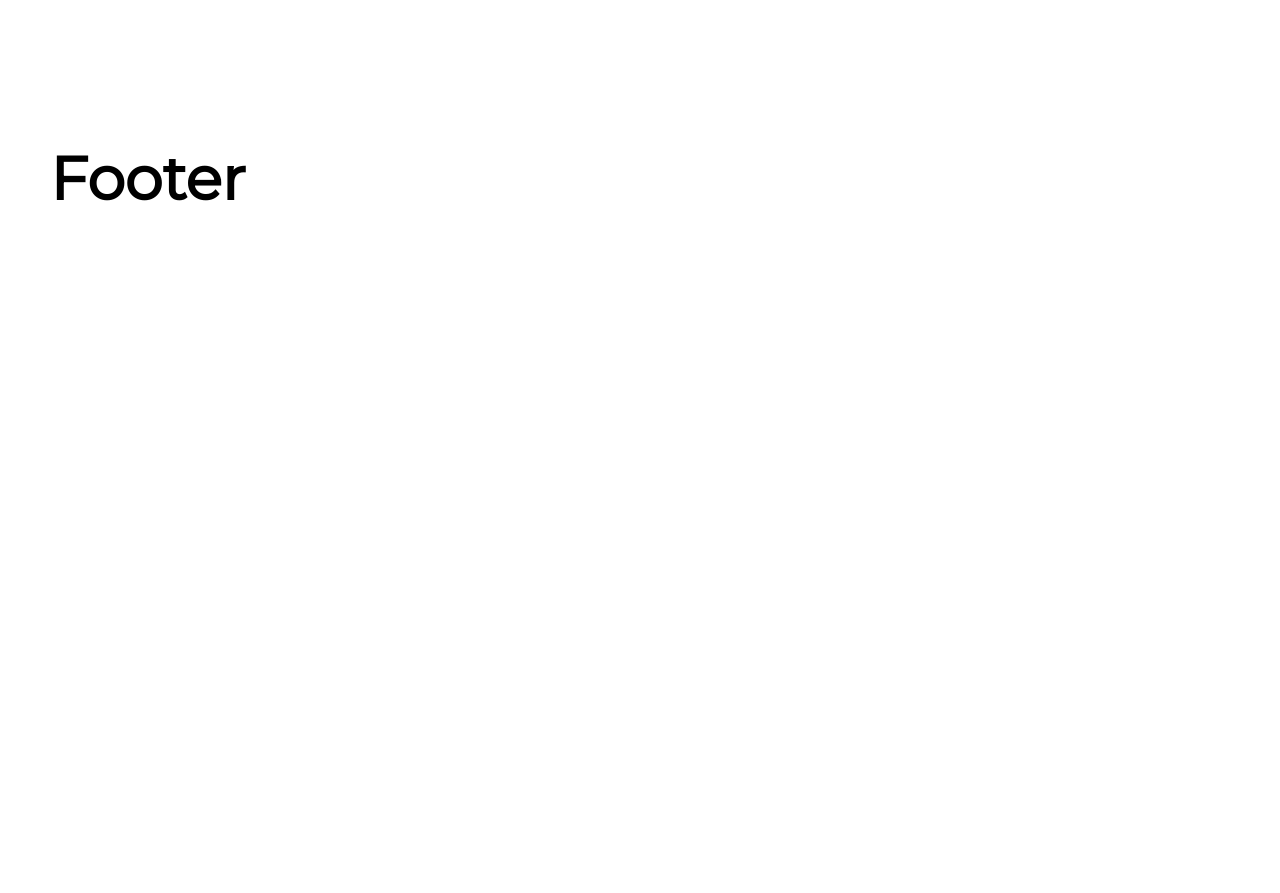
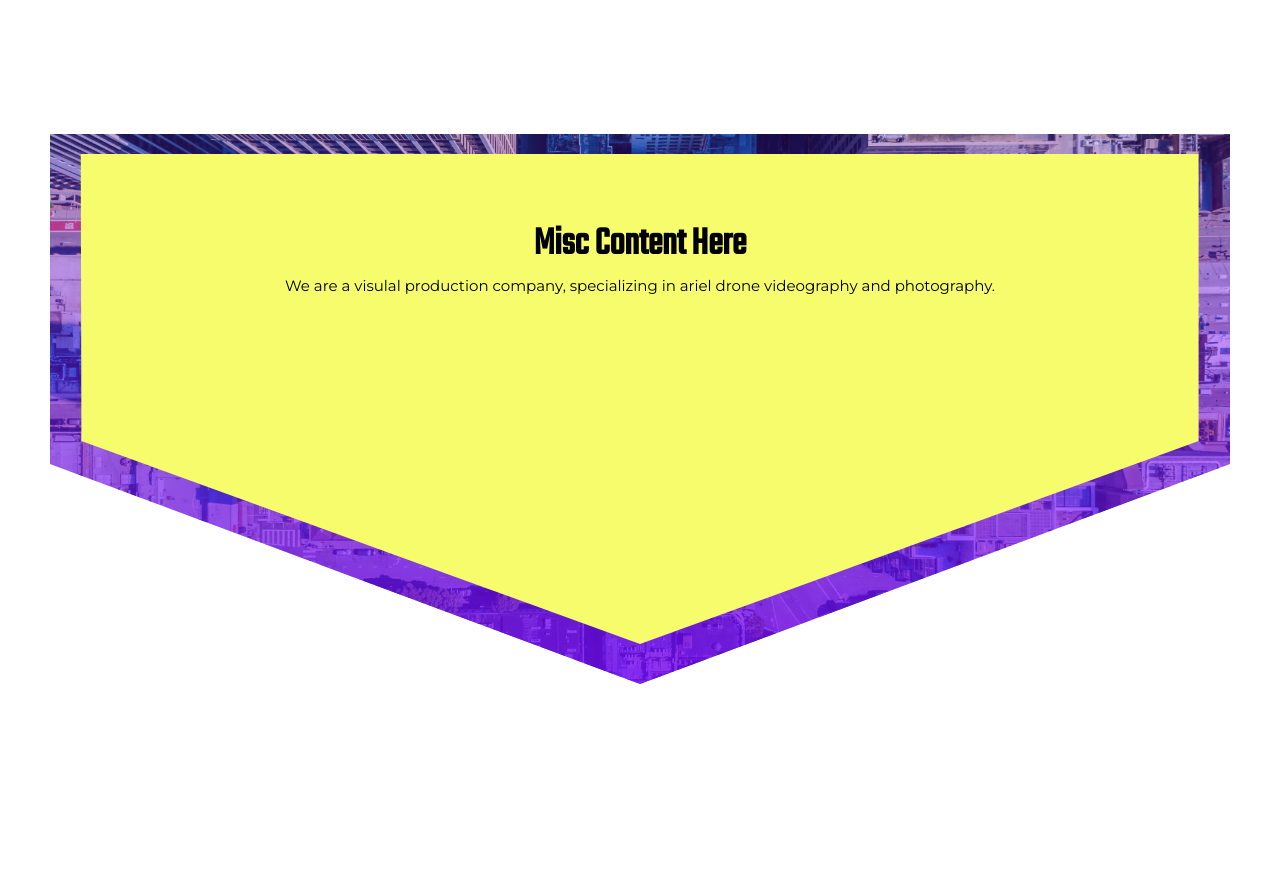
Before and after one commit to ChristianWare/templateOne, a Next.js app: page / in a window 1280 px wide. Shown: the part 1960-2853 px from the top of the page. Before the commit the page ends 2184 px from the top, so only its background shows below. Built offline with nearby package versions, Linux system fonts and the light colour scheme.

Commit message:
Misc Complete

```diff
--- a/pages/index.js
+++ b/pages/index.js
@@ -1,6 +1,7 @@
 import Hero from '../src/comps/Hero'
 import Services from '../src/comps/services'
 import AboutSection from '../src/comps/AboutSection'
+import Mics from '../src/comps/Mics'
 
 
 export default function Home() {
@@ -9,6 +10,7 @@ export default function Home() {
       <Hero />
       <Services />
       <AboutSection />
+      <Mics />
     </div>
   )
 }
--- /dev/null
+++ b/src/comps/Mics.js
@@ -0,0 +1,33 @@
+import styles from "./Misc.module.css";
+import Button from "./utils/Button";
+import Image from "next/image";
+import img1 from "../../public/images/bg.jpg";
+
+function Mics() {
+  return (
+    <div className={styles.miscContainer}>
+      <div className={styles.content}>
+        <div className={styles.imgOverlay}></div>
+        <div className={styles.imgContainer}>
+          <Image
+            src={img1}
+            layout='fill'
+            objectFit='cover'
+            className={styles.img}
+          />
+        </div>
+        <div className={styles.infoBoxContainer}>
+          <div className={styles.infoBox}>
+            <h3>Misc Content Here</h3>
+            <p lang='en'>
+              We are a visulal production company, specializing in ariel drone
+              videography and photography.
+            </p>
+          </div>
+        </div>
+      </div>
+    </div>
+  );
+}
+
+export default Mics;
--- /dev/null
+++ b/src/comps/Misc.module.css
@@ -0,0 +1,74 @@
+.miscContainer {
+    margin-bottom: 15rem;
+}
+
+.content {
+    position: relative;
+}
+
+.imgOverlay {
+    z-index: 2;
+    position: absolute;
+    height: 550px;
+    width:100%;
+    background: linear-gradient(to bottom, rgb(123, 8, 255, 0.2), rgb(123, 8, 255, 0.8));
+    clip-path: polygon(0% 0%, 100% 0%, 100% 60%, 50% 100%, 0% 60%);
+}
+
+.imgContainer {
+    position: relative;
+    height: 550px;
+    clip-path: polygon(0% 0%, 100% 0%, 100% 60%, 50% 100%, 0% 60%);
+}
+
+.infoBoxContainer {
+    display: flex;
+    align-items: flex-start;
+    justify-content: center;
+    gap: 0rem;
+    padding: 2rem;
+}
+
+.infoBox {
+    position: relative;
+    z-index: 10;
+     background-color: var(--accent2);
+     height: 495px;
+     width: 100%;
+     padding: 2rem;
+     padding-bottom: 31rem;
+     clip-path: polygon(0% -1000%, 99% 0%, 99% 58%, 50% 99%, 1% 58%);
+     margin-top: -55rem;
+     display: flex;
+     flex-direction: column;
+     align-items: center;
+     justify-content: center;
+}
+
+.infoBox h3 {
+    z-index: 2;
+    font-family: "TekoRegular";
+}
+
+.infoBox p {
+    font-size: 1.5rem;
+    text-align: center;
+}
+
+.btnContainer {
+    display: flex;
+    margin-top: 2rem;
+}
+
+@media screen and (max-width: 768px) {
+    .infoBox {
+        margin-top: -62rem;
+    }
+}
+
+@media screen and (max-width: 480px) {
+
+    .infoBox {
+        margin-top: -68rem;
+    }
+}
```
